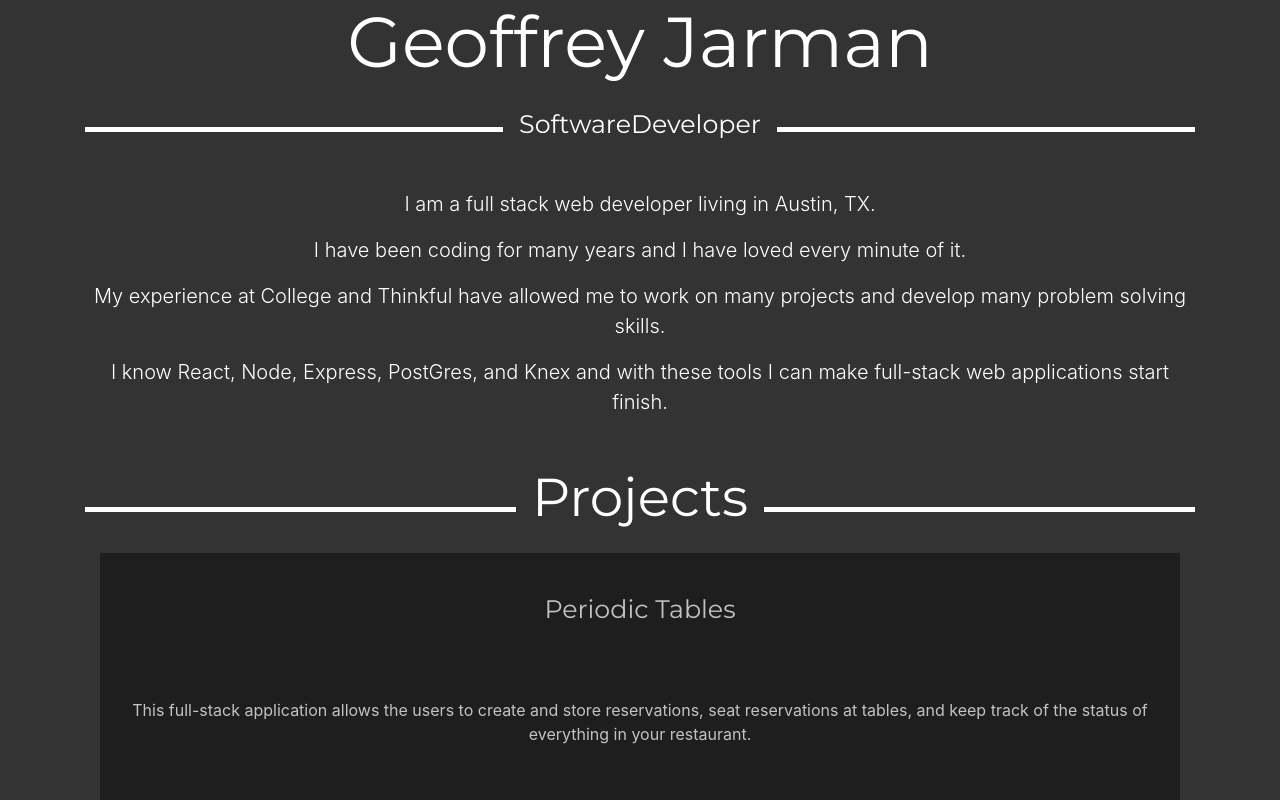
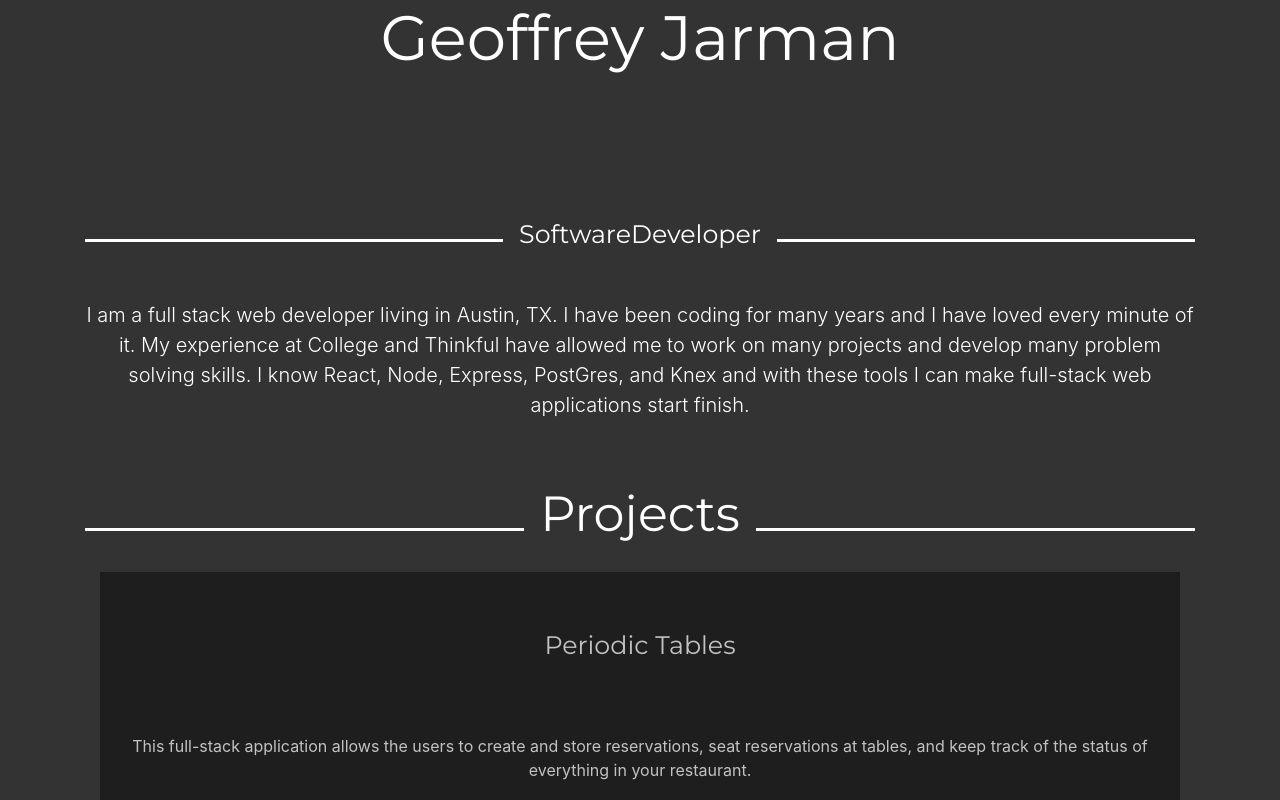
Before and after one commit to Geoffxp/portfolio, a React (Create React App) app: page / in a window 1280 px wide. Shown: the top 800 px of the page. Built offline with nearby package versions, Linux system fonts and the light colour scheme.

Commit message:
real polished now

```diff
--- a/src/App.js
+++ b/src/App.js
@@ -9,9 +9,12 @@ function App() {
           <div className="col-6 text-white">
             <LeftHand />
           </div>
-          <div className="col-6 text-center text-white">
+          <div className="col-6 pt-5 text-center text-white">
             <RightHand />
           </div>
+        </div>
+        <div className="col-6 offset-1 text-white">
+          <h1>&#125;</h1>
         </div>
       </div>
       <div className="smol">
@@ -22,6 +25,8 @@ function App() {
           <RightHand />
         </div>
       </div>
+
+
     </>
   );
 }
--- a/src/LeftHand/About.js
+++ b/src/LeftHand/About.js
@@ -1,17 +1,44 @@
 import React from "react";
-
+import headshot from "../icons/headshot.png"
 export default function About() {
     return (
-        <div className="slide-top-text">
-            <p className="lead">I am a full stack web developer living in Austin, TX.</p>
-            <p className="lead">I have been coding for many years and I have loved
-                                every minute of it.</p>
-            <p className="lead">My experience at College and Thinkful have allowed me
-                                to work on many projects and develop many problem solving
-                                skills.</p>
-            <p className="lead">I know React, Node, Express, PostGres, and Knex and with
-                                these tools I can make full-stack web applications start
-                                finish.</p>
+        <>
+        <div className="beeg">
+            <div className="d-flex">
+                <div className="slide-top-text col-8">
+                    <p className="lead">I am a full stack web developer living in Austin, TX.
+                                        I have been coding for many years and I have loved
+                                        every minute of it.
+                                        My experience at College and Thinkful have allowed me
+                                        to work on many projects and develop many problem solving
+                                        skills.
+                                        I know React, Node, Express, PostGres, and Knex and with
+                                        these tools I can make full-stack web applications start
+                                        finish.</p>
+                </div>
+                <div id="outer" className="col-4">
+                    <div id="inner" className="dark d-flex flex-row">
+                        <img className="round fade" src={headshot} alt="headshot"/>
+                    </div>
+                </div>
+            </div>
         </div>
+        <div className="smol">
+            <div className="d-flex">
+                <div className="slide-top-text">
+                    <p className="lead">I am a full stack web developer living in Austin, TX.
+                                        I have been coding for many years and I have loved
+                                        every minute of it.
+                                        My experience at College and Thinkful have allowed me
+                                        to work on many projects and develop many problem solving
+                                        skills.
+                                        I know React, Node, Express, PostGres, and Knex and with
+                                        these tools I can make full-stack web applications start
+                                        finish.</p>
+                </div>
+            </div>
+        </div>
+
+        </>
     )
 }
--- a/src/LeftHand/Contact.css
+++ b/src/LeftHand/Contact.css
@@ -9,8 +9,14 @@
     background-color: black;
 }
 
-.liner {
-    width: 100%;
-    height: 47px;
-    border-bottom: 5px solid white;
+.round {
+    width: 150px;
+    border-radius: 50%;
 }
+
+@media (max-width: 575px) {
+    .round {
+        position: absolute;
+        display: none;
+    }
+}
--- a/src/LeftHand/Contact.js
+++ b/src/LeftHand/Contact.js
@@ -2,6 +2,7 @@ import React from "react";
 import email from "../icons/sq-email.png"
 import github from "../icons/sq-github.png";
 import linkedin from "../icons/sq-linkedin.png";
+
 import "./Contact.css";
 
 export default function Contact() {
@@ -9,7 +10,7 @@ export default function Contact() {
         window.location = "mailto:geoffxp@gmail.com";
     }
     return (
-        <div className="mt-5">
+        <div className="mt-4">
             <div className="beeg">
                 <div className="fade">
                     <div className="d-flex">
@@ -17,23 +18,23 @@ export default function Contact() {
                         <div className="liner"></div>
                     </div>
                     <div id="outer" className="container card dark d-flex flex-row"  onClick={sendEmail}>
-                        <img src={email} alt="email"/>
+                        <img src={email} alt="email" style={{filter: "grayscale(100) brightness(240%)"}}/>
                         <div id="inner">
-                            <p className="lead">geoffxp@gmail.com</p>
+                            <p className="lead">E M A I L</p>
                         </div>
-                        <img src={email} alt="email"/>
+                        <img src={email} alt="email" style={{filter: "grayscale(100) brightness(240%)"}}/>
                     </div>
                     <div id="outer" className="container card dark d-flex flex-row" onClick={() => window.open("https://github.com/Geoffxp", "_blank")}>
-                        <img src={github} alt="github"/>
+                        <img src={github} alt="github" style={{filter: "invert(1) brightness(40%)"}}/>
                         <div id="inner">
-                            <p className="lead">github.com/Geoffxp</p>
+                            <p className="lead">G I T H U B</p>
                         </div>
-                        <img src={github} alt="github"/>
+                        <img src={github} alt="github" style={{filter: "invert(1) brightness(40%)"}}/>
                     </div>
                     <div id="outer" className="container card dark d-flex flex-row" onClick={() => window.open("https://www.linkedin.com/in/geoffrey-jarman/", "_blank")}>
                         <img src={linkedin} alt="linkedIn"/>
                         <div id="inner">
-                            <p className="lead">linkedin.com/in/geoffrey-jarman</p>
+                            <p className="lead">L I N K E D I N</p>
                         </div>
                         <img src={linkedin} alt="linkedIn"/>
                     </div>
@@ -48,12 +49,12 @@ export default function Contact() {
                     </div>
                     <div id="outer" className="container card dark d-flex flex-row">
                         <div id="inner">
-                            <img src={email} alt="email"/>
+                            <img src={email} alt="email" style={{filter: "grayscale(100) brightness(240%)"}}/>
                         </div>
                     </div>
                     <div id="outer" className="container card dark d-flex flex-row">
                         <div id="inner">
-                            <img src={github} alt="github"/>
+                            <img src={github} alt="github" style={{filter: "invert(1) brightness(40%)"}}/>
                         </div>
                     </div>
                     <div id="outer" className="container card dark d-flex flex-row">
--- a/src/LeftHand/Header.js
+++ b/src/LeftHand/Header.js
@@ -1,21 +1,26 @@
 import React from "react";
-
+import headshot from "../icons/headshot.png"
 export default function Header() {
     return (
         <>
         <div className="beeg">
             <div>
-                <h1 className="text-white slide-top">Geoffrey Jarman</h1>
-                <div className="d-flex slide-top-wait">
-                    <p className="line">--------------------</p>
-                    <h3 className="pt-4 text-white">Software Developer</h3>
+                <h1 className="text-white slide-top">GeoffreyJarman() &#123;</h1>
+                <div className="d-flex slide-top-wait mb-4">
+                    <div className="liner"></div>
+                    <h3 className="ml-3 pt-4 text-white">SoftwareDeveloper</h3>
                 </div>
             </div>
         </div>
         <div className="smol">
             <div>
                 <h1 className="text-white slide-top">Geoffrey Jarman</h1>
-                <div className="d-flex">
+                <div id="outer">
+                    <div id="inner">
+                        <img className="round fade slide-top-wait" src={headshot} alt="headshot"/>
+                    </div>
+                </div>
+                <div className="d-flex slide-top-wait">
                     <div className="liner"></div>
                     <h3 className="pt-4 ml-3 mr-3 text-white">SoftwareDeveloper</h3>
                     <div className="liner"></div>
--- a/src/RightHand/ProjectGrid.css
+++ b/src/RightHand/ProjectGrid.css
@@ -6,7 +6,7 @@ a {
 .project-box {
     cursor: pointer;
     width: 100%;
-    height: 250px;
+    height: 216px;
     background-color: rgb(22, 22, 22);
     opacity: 0.7;
 }
@@ -26,3 +26,9 @@ a {
   #inner {
     margin: auto;
   }
+
+  @media (max-width: 1280px) {
+      .project-box {
+          height: 285px;
+      }
+  }
--- a/src/RightHand/RightHand.js
+++ b/src/RightHand/RightHand.js
@@ -2,15 +2,15 @@ import React from "react";
 import Contact from "../LeftHand/Contact";
 import ProjectGrid from "./ProjectGrid";
 
-export default function LeftHand() {
+export default function RightHand() {
     return (
         <>
         <div className="beeg">
-            <div className="container col-md-8 offset-md-2 slide-top-text">
+            <div style={{marginTop: "75px"}} className="container col-md-8 offset-md-2 slide-top-text">
                 <ProjectGrid />
             </div>
         </div>
-        <div className="smol">
+        <div className="smol" >
             <div className="container mt-5 slide-top-text">
                 <div className="d-flex">
                     <div className="liner"></div>
@@ -21,7 +21,6 @@ export default function LeftHand() {
                 <Contact />
             </div>
         </div>
-
         </>
     )
 }
--- a/src/index.css
+++ b/src/index.css
@@ -4,7 +4,8 @@ h1 {
 }
 h2 {
     font-family: Montserrat;
-    font-size: 40pt;
+    font-size: 37pt;
+    padding-bottom: 5px;
 }
 h3 {
     font-family: Montserrat;
@@ -68,7 +69,16 @@ img {
 .smol {
     display: none;
 }
-
+.liner {
+    width: 100%;
+    height: 47px;
+    border-bottom: 3px solid white;
+}
+@media (max-width: 1415px) {
+    h1 {
+        font-size: 47pt;
+    }
+}
 @media (max-width: 1280px) {
     body {
         width:100%;
```
Also changed, not shown: src/icons/headshot.png (added).
